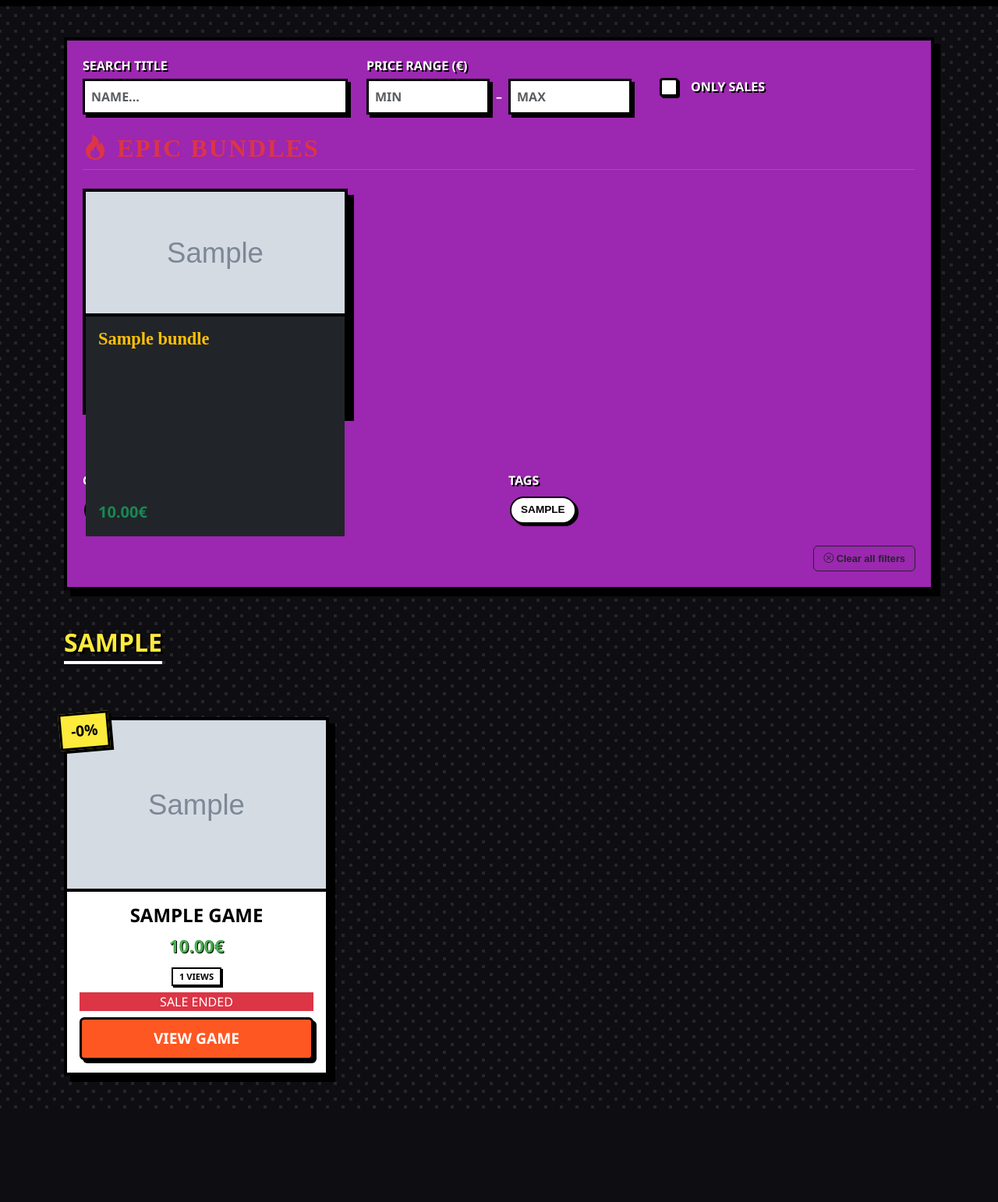
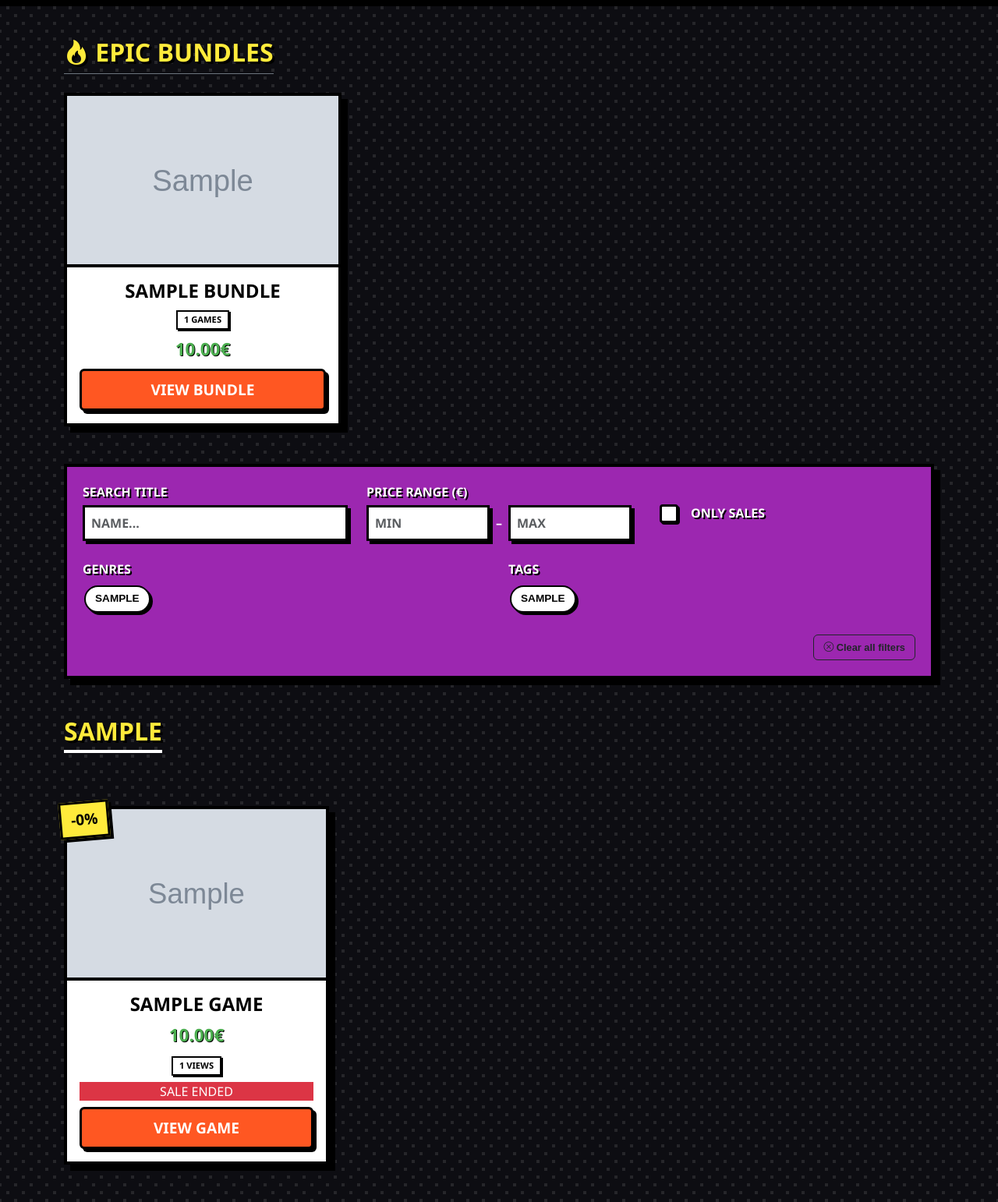
Before and after one commit to DerRealeHier/sqush.io, a Flask app: page /store in a window 1280 px wide. Shown: the part 320-1862 px from the top of the page at 78% size. Before the commit the page ends 1742 px from the top, so only its background shows below. Run offline with Flask 3, Linux system fonts and the light colour scheme; tables that the repository leaves empty hold one stand-in row (values such as "Sample post"); grey boxes marked "Sample" are stand-in pictures.

Commit message:
fixed something again

```diff
--- a/templates/store.html
+++ b/templates/store.html
@@ -79,6 +79,13 @@
             font-family: 'Comic Neue', sans-serif;
             font-weight: 700;
             font-size: 0.8rem;
+        }
+
+        /* Bundle cards reuse the same game-card language as the rest of the
+           store, so this just adds the small bits that are bundle-specific
+           (strike-through original price, "games included" pill). */
+        .bundle-original-price {
+            text-decoration: line-through;
         }
     </style>
 </head>
@@ -167,6 +174,48 @@
 </div>
 
 <div class="container py-5">
+
+    {% if bundles %}
+    <div class="genre-section mb-5">
+        <h2 class="genre-title mb-4 pb-2 border-bottom border-secondary">
+            <i class="bi bi-fire"></i> EPIC BUNDLES
+        </h2>
+        <div class="row g-4">
+            {% for bundle in bundles %}
+            <div class="col-md-4">
+                <div class="game-card h-100">
+                    {% if bundle.discount_percent > 0 %}
+                    <span class="discount-badge">-{{ bundle.discount_percent }}%</span>
+                    {% endif %}
+                    <div class="game-img-wrapper">
+                        <a href="{{ url_for('bundle_detail', bundle_id=bundle.id) }}">
+                            {% if bundle.image_path %}
+                            <img src="{{ url_for('static', filename=bundle.image_path) }}" class="game-cover-img" alt="{{ bundle.title }}">
+                            {% else %}
+                            <div class="bg-secondary w-100 h-100 d-flex align-items-center justify-content-center text-white">No Image</div>
+                            {% endif %}
+                        </a>
+                    </div>
+                    <div class="p-3 text-center">
+                        <h3 class="comic-card-title mb-2">{{ bundle.title }}</h3>
+                        <div class="mb-2">
+                            <span class="view-count-badge">{{ bundle.games|length }} Games</span>
+                        </div>
+                        <div class="my-2">
+                            {% if bundle.discount_percent > 0 %}
+                            <span class="text-danger bundle-original-price small me-1">{{ "%.2f"|format(bundle.original_price) }}€</span>
+                            {% endif %}
+                            <span class="comic-price">{{ "%.2f"|format(bundle.display_price) }}€</span>
+                        </div>
+                        <a href="{{ url_for('bundle_detail', bundle_id=bundle.id) }}" class="btn comic-btn-store mt-2">View Bundle</a>
+                    </div>
+                </div>
+            </div>
+            {% endfor %}
+        </div>
+    </div>
+    {% endif %}
+
     <div class="filter-panel mb-5">
         <div class="row g-4">
             <div class="col-md-4">
@@ -187,53 +236,7 @@
                 <input class="form-check-input filter-check me-3" type="checkbox" id="saleFilter">
                 <label class="filter-label filter-check-label mt-2" for="saleFilter">ONLY SALES</label>
             </div>
-            <!-- BUNDLE SECTION (Einfach über deine normalen Genres packen) -->
-            {% if bundles %}
-            <div class="genre-section mb-5">
-                <h2 class="text-danger mb-4 pb-2 border-bottom border-secondary" style="font-family: 'Bangers'; letter-spacing: 2px;">
-                    <i class="bi bi-fire"></i> EPIC BUNDLES
-                </h2>
-                <div class="row g-4">
-                    {% for bundle in bundles %}
-                    <div class="col-md-4">
-                        <div class="game-card h-100 position-relative">
-                            <a href="{{ url_for('bundle_detail', bundle_id=bundle.id) }}" class="text-decoration-none d-block h-100">
-                                <div class="game-img-wrapper position-relative" style="height: 160px; overflow: hidden;">
-                                    {% if bundle.image_path %}
-                                    <img src="{{ url_for('static', filename=bundle.image_path) }}" class="w-100 h-100 object-fit-cover" alt="{{ bundle.title }}">
-                                    {% else %}
-                                    <div class="bg-secondary w-100 h-100 d-flex align-items-center justify-content-center text-white">No Image</div>
-                                    {% endif %}
 
-                                    {% if bundle.discount_percent > 0 %}
-                                    <div class="position-absolute bottom-0 start-0 bg-primary text-white px-2 py-1 m-2 fw-bold border border-2 border-dark z-3" style="transform: rotate(-3deg);">
-                                        -{{ bundle.discount_percent }}% BUNDLE
-                                    </div>
-                                    {% endif %}
-                                </div>
-
-                                <div class="p-3 bg-dark h-100 d-flex flex-column">
-                                    <h5 class="text-warning fw-bold mb-1" style="font-family: 'Bangers'; font-size: 1.4rem;">{{ bundle.title }}</h5>
-                                    <p class="text-muted small mb-2" style="font-family: 'Comic Neue'; fw-bold">{{ bundle.games|length }} Games included</p>
-
-                                    <div class="mt-auto d-flex justify-content-between align-items-center">
-                                        {% if bundle.discount_percent > 0 %}
-                                        <div>
-                                            <span class="text-danger text-decoration-line-through small me-1">{{ "%.2f"|format(bundle.original_price) }}€</span>
-                                            <span class="text-success fw-bold fs-5">{{ "%.2f"|format(bundle.display_price) }}€</span>
-                                        </div>
-                                        {% else %}
-                                        <span class="text-success fw-bold fs-5">{{ "%.2f"|format(bundle.display_price) }}€</span>
-                                        {% endif %}
-                                    </div>
-                                </div>
-                            </a>
-                        </div>
-                    </div>
-                    {% endfor %}
-                </div>
-            </div>
-            {% endif %}
             <div class="col-md-6">
                 <label class="filter-label">Genres <span class="filter-active-count d-none" id="genreActiveCount"></span></label>
                 <div class="filter-pill-group genre-pills" id="genrePillGroup">
```
